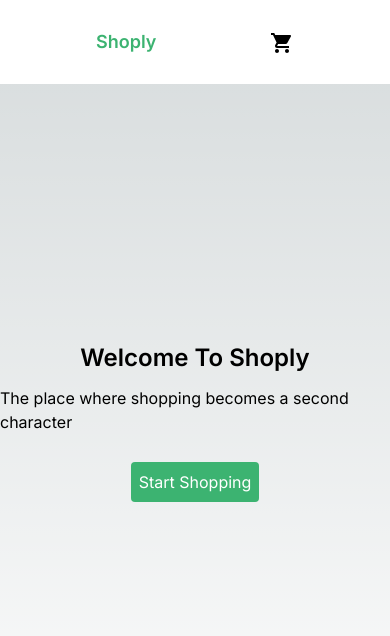
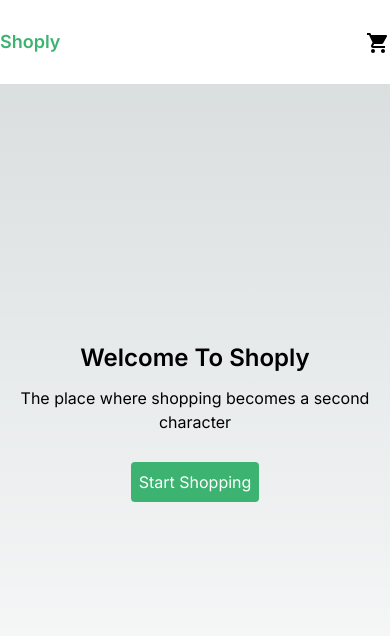
Before and after one commit to koffie99/shoply, a Next.js app: page / in a window 390 px wide. Shown: the top 636 px of the page. Built offline with nearby package versions, Linux system fonts and the light colour scheme.

Commit message:
minor changes made

```diff
--- a/app/page.jsx
+++ b/app/page.jsx
@@ -8,7 +8,7 @@ export default function Home() {
       <Navbar />
       <div className="min-h-screen flex flex-col gap-3 items-center justify-center">
         <h1 className="font-semibold text-2xl">Welcome To Shoply</h1>
-        <p className="align-center">The place where shopping becomes a second character</p>
+        <p className="text-center">The place where shopping becomes a second character</p>
         <Link href="/products" className="bg-[mediumseagreen] p-2 rounded text-white mt-4">Start Shopping</Link>
       </div>
     </main>
--- a/app/products/page.jsx
+++ b/app/products/page.jsx
@@ -14,6 +14,7 @@ const Products = async () => {
   return (
     <div className='min-h-screen bg-[#f1f1f1]'>
         <Navbar />
+        <br />
         <br />
         <div className='md:p-24 sm:p-8 flex gap-6 justify-center flex-wrap w-full'>
             {
--- a/components/Navbar.jsx
+++ b/components/Navbar.jsx
@@ -5,7 +5,7 @@ import ShoppingCartIcon from '@mui/icons-material/ShoppingCart';
 
 const Navbar = () => {
   return (
-    <div className='h-[10vh] bg-white flex items-center justify-between px-24 fixed w-full'>
+    <div className='h-[10vh] bg-white flex items-center justify-between md:px-24 sm:px-10 fixed w-full'>
         <div><h1 className='font-semibold text-lg text-[mediumseagreen]'>Shoply</h1></div>
         <div>
             <ShoppingCartIcon />
```
